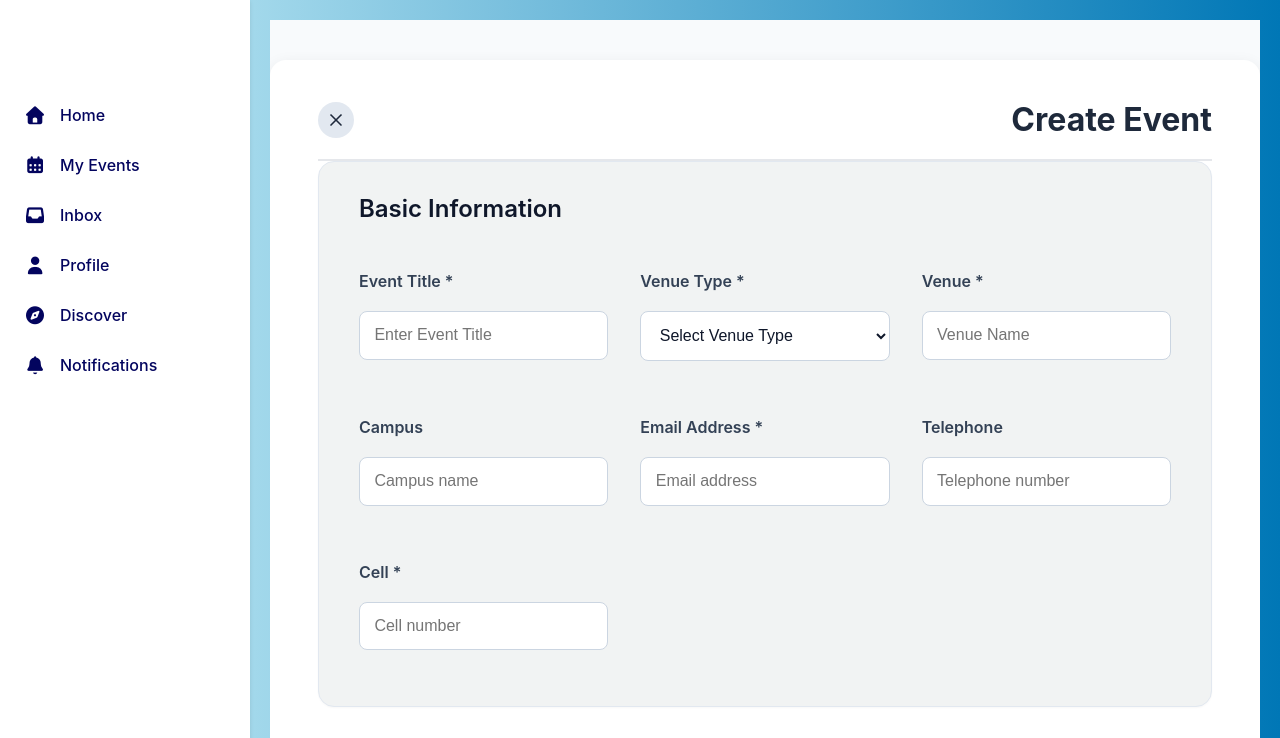
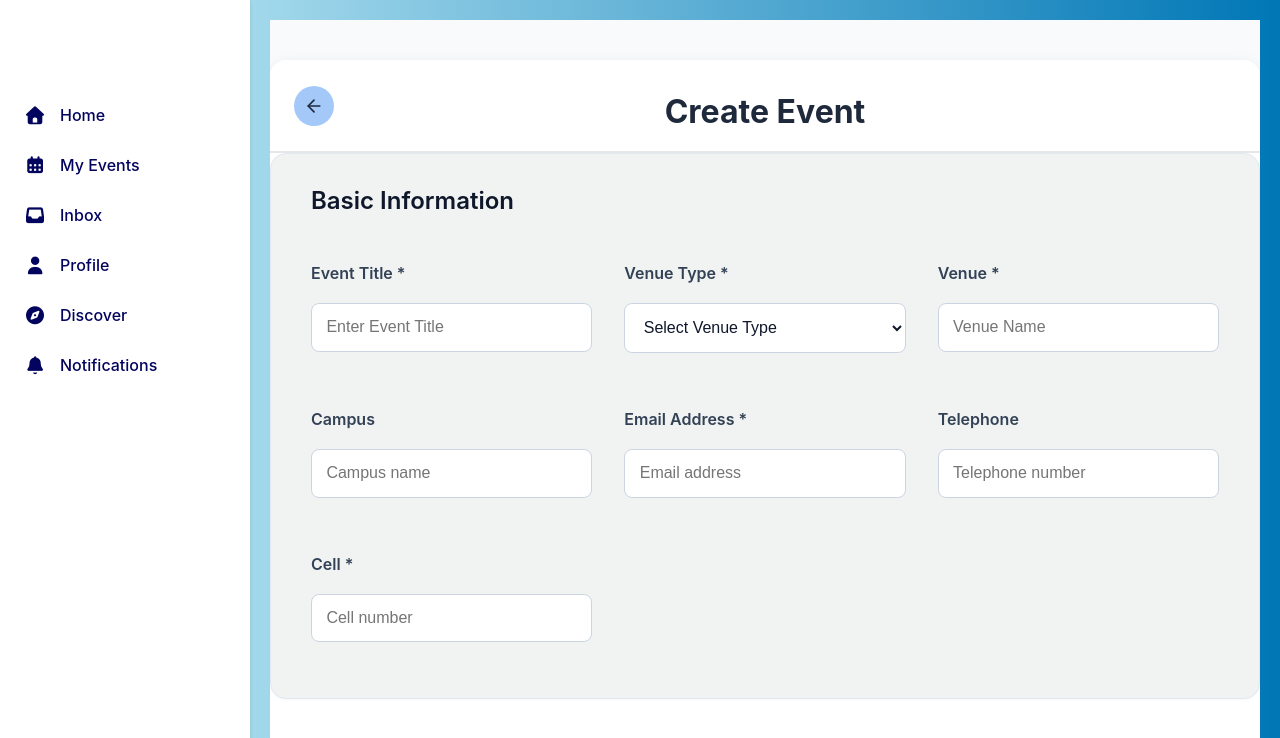
Before and after one commit to Ndivho-Ramatshimbila/FrontEndWeb2, a React (Vite) app: page /create-event in a window 1280 px wide. Shown: the top 738 px of the page. Built offline with nearby package versions, Linux system fonts and the light colour scheme.

Commit message:
Fix form header layout

```diff
--- a/src/pages/OrganizerDashboard/CreateEvent.jsx
+++ b/src/pages/OrganizerDashboard/CreateEvent.jsx
@@ -1,5 +1,5 @@
 import React, { useState, useEffect } from 'react';
-import { X } from 'lucide-react';
+import { ArrowLeft } from 'lucide-react';
 import VenueCardGallery from '../../components/VenueCardGallery';
 import TermsCheckbox from '../../components/TermsCheckbox';
 import "../../styles/pages/_createevent.scss";
@@ -280,17 +280,18 @@ export default function CreateEvent() {
         <div className="create-event-wrapper">
           <div className="create-event-header">
            <button
-              className="back-button close-button"
+             className="back-button"
                type="button"
-              aria-label="Close and return to dashboard"
+              aria-label="Go back to dashboard"
                onClick={() => {
                   window.location.href = '/dashboard';
                    }}
                       >
-              <X size={20} />
+                      <ArrowLeft size={20} />
                       </button>
                        <h1 className="create-event-title">Create Event</h1>
                          </div>
+
 
           <div className="create-event-form-wrapper">
             <div className="create-event-form">
--- a/src/styles/pages/_createevent.scss
+++ b/src/styles/pages/_createevent.scss
@@ -16,18 +16,19 @@
     background: #ffffff;
     border-radius: 1rem;
     box-shadow: 0 4px 15px rgba(0, 0, 0, 0.08);
-    padding: 2.5rem 3rem;
+    padding: 0;
     display: flex;
     flex-direction: column;
     gap: 2.5rem;
-  }
 
     .create-event-header {
+      position: relative; // allows absolute positioning for back button
      display: flex;
       align-items: center;
-    justify-content: space-between;
-    border-bottom: 2px solid #e5e7eb;
-    padding-bottom: 1.25rem;
+      justify-content: center;
+       border-bottom: 2px solid #e5e7eb; // fixed border
+        padding-top: 2rem;    // ↑ space above title/back button
+         padding-bottom: 1.25rem; // space below
 
       .create-event-title {
         font-size: 2rem;
@@ -35,12 +36,16 @@
         color: #1e293b;
       }
 
-    .close-button {
-      background: #e2e8f0;
+      .back-button {
+        position: absolute;
+        left: 1.5rem; // distance from left edge
+        top: 50%;
+        transform: translateY(-50%);
+        background: #a4c9f9;
         border: none;
         border-radius: 50%;
-      width: 36px;
-      height: 36px;
+        width: 40px;
+        height: 40px;
         display: flex;
         align-items: center;
         justify-content: center;
@@ -122,7 +127,6 @@
           font-weight: 600;
           color: #334155;
           margin-bottom: 0.75rem;
-
         }
 
         .form-input,
@@ -157,17 +161,16 @@
       .checkbox-group {
         display: flex;
         flex-direction: column;
-      gap: 1rem; /* spacing between each option */
-      margin-top: 0.75rem; /* 🟢 space between heading and options */
+        gap: 1rem;
+        margin-top: 0.75rem;
         padding-left: 0.5rem;
       }
 
-    /* Headings for Radio/Checkbox Sections */
       .radio-group-heading,
       .checkbox-group-heading {
         font-weight: 600;
         color: #1e293b;
-      margin-bottom: 0.5rem; /* 🟢 space between heading and options */
+        margin-bottom: 0.5rem;
         font-size: 1rem;
       }
 
@@ -381,6 +384,7 @@
       }
     }
   }
+}
 
 /* Responsive */
 @media (max-width: 768px) {
@@ -397,6 +401,7 @@
     }
   }
 }
+
 /* ==========================
    VENUE GALLERY STYLING
    ========================== */
@@ -410,7 +415,6 @@
   scroll-snap-type: x mandatory;
   scroll-behavior: smooth;
 
-  /* Scrollbar styling */
   &::-webkit-scrollbar {
     height: 8px;
   }
```
Lines whose indentation alone changed are shown as unchanged.
